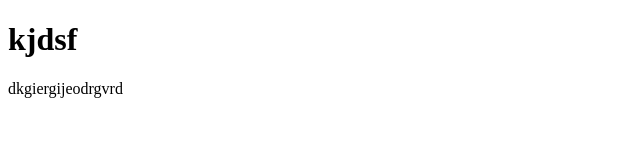
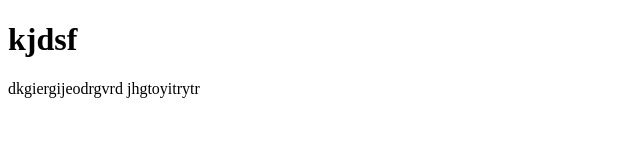
Before and after one commit to asmaa9898/test, a plain HTML site: page index.html in a window 1280 px wide. Shown: the whole page, without its empty margins (0-640 px from the left). Drawn offline with Linux system fonts and the light colour scheme.

Commit message:
2nd commit on new-branch

```diff
--- a/index.html
+++ b/index.html
@@ -8,7 +8,7 @@
 <body>
     <h1>kjdsf</h1>
     <p>dkgiergijeodrgvrd
-
+jhgtoyitrytr
     </p>
 </body>
 </html>
```
